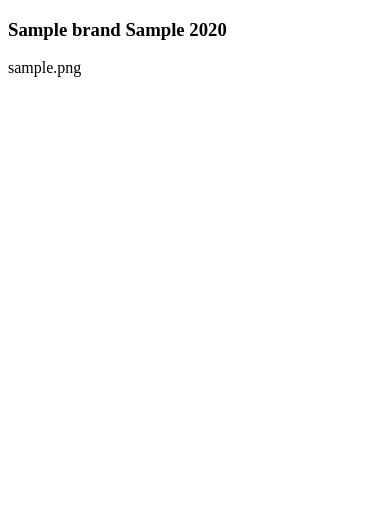
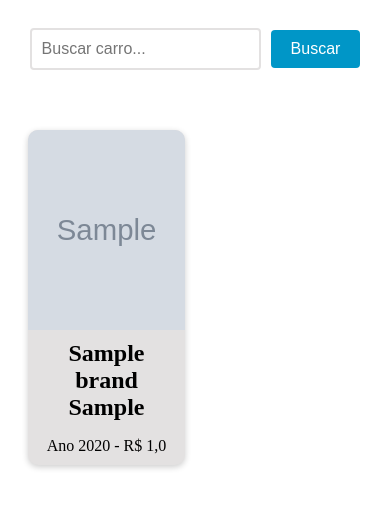
Before and after one commit to kauaamado/django-carros, a Django app: page /cars/ in a window 390 px wide. Shown: the top 508 px of the page. Run offline with Django 5.2, Linux system fonts and the light colour scheme; tables that the repository leaves empty hold one stand-in row (values such as "Sample post"); grey boxes marked "Sample" are stand-in pictures.

Commit message:
feat: adiciona template com CSS para /cars

```diff
--- a/app/urls.py
+++ b/app/urls.py
@@ -22,5 +22,5 @@ from cars.views import cars_view
 
 urlpatterns = [
     path('admin/', admin.site.urls),
-    path('cars/', cars_view)
+    path('cars/', cars_view, name='cars_list')
 ] + static(settings.MEDIA_URL, document_root=settings.MEDIA_ROOT)
--- a/cars/templates/cars.html
+++ b/cars/templates/cars.html
@@ -1,14 +1,112 @@
-<!DOCTYPE html>
-<html>
-    <head>
-        <title>Meus carros</title>
-    </head>
-    {% block content %}
-        <body>
-            {% for car in cars %}
-                <h3>{{ car.brand }} {{ car.model }} {{car.factory_year}}</h1>
-                <img>{{car.photo}}<img>
-            {% endfor %}
-        </body>
-    {% endblock %}
-</html>
+{% block content %}
+  <style>
+    .car-grid {
+      display: grid;
+      grid-template-columns: repeat(3, 1fr);
+      gap: 20px;
+      margin: 0 auto;
+      max-width: 1200px;
+      padding: 20px;
+    }
+
+    .car-card {
+      background-color: #e3e1e1;
+      box-shadow: 0 2px 6px rgba(0, 0, 0, 0.2);
+      border-radius: 10px;
+      overflow: hidden;
+      text-align: center;
+      transition: all 0.3s ease;
+    }
+
+    .car-card:hover {
+        cursor: pointer;
+        box-shadow: 0 4px 10px rgba(0, 0, 0, 0.4);
+        transform: translateY(-2px);
+    }
+
+    .car-card img {
+      width: 100%;
+      height: 200px;
+      object-fit: cover;
+    }
+
+    .car-card h3 {
+        font-size: 20px;
+        margin-top: 10px;
+        margin-bottom: 5px;
+    }
+
+    .car-card h2 {
+      font-size: 1.5rem;
+      margin: 10px;
+    }
+
+    .car-card p {
+      font-size: 1rem;
+      margin-bottom: 10px;
+    }
+
+    @media (max-width: 768px) {
+      .car-grid {
+        grid-template-columns: repeat(2, 1fr);
+      }
+    }
+
+    form {
+        display: flex;
+        justify-content: center;
+        align-items: center;
+        margin-bottom: 20px;
+        text-align: center;
+        padding: 20px;
+    }
+
+    input[type="text"] {
+        padding: 10px;
+        font-size: 16px;
+        border: 2px solid #e3e1e1;
+        border-radius: 4px;
+        margin-right: 10px;
+        transition: border-bottom-color 0.3s ease-in-out;
+    }
+
+    input[type="text"]:focus {
+        outline: none;
+        border-bottom-color: #e3e1e1;
+    }
+
+    button[type="submit"] {
+        background-color: #0096c7;
+        color: #fff;
+        border: none;
+        padding: 10px 20px;
+        font-size: 16px;
+        border-radius: 4px;
+        cursor: pointer;
+        transition: background-color 0.3s ease-in-out;
+    }
+
+    button[type="submit"]:hover {
+        background-color: #108eb8;
+    }
+  </style>
+
+  <form method="GET" action="{% url 'cars_list' %}">
+    <input type="text" name="search" placeholder="Buscar carro...">
+    <button type="submit">Buscar</button>
+  </form>
+
+  <div class="car-grid">
+    {% if cars %}
+      {% for car in cars %}
+        <div class="car-card">
+          <img src="{{ car.photo.url }}" alt="{{ car.model }} - {{ car.brand }}">
+          <h2>{{ car.brand }} {{ car.model }}</h2>
+          <p>Ano {{ car.factory_year }} - R$ {{ car.value }}</p>
+        </div>
+      {% endfor %}
+    {% else %}
+      <p class="no-results">Nenhum carro encontrado.</p>
+    {% endif %}
+  </div>
+{% endblock %}
--- a/cars/views.py
+++ b/cars/views.py
@@ -4,11 +4,11 @@ from cars.models import Car
 # ~~~~{ Views da página /cars }~~~~ #
 
 def cars_view(request):
-    cars = Car.objects.all()
+    cars = Car.objects.all().order_by('brand', 'model')
     search = request.GET.get('search')
 
     if search:
-        cars = Car.objects.filter(model__icontains=search)
+        cars = Car.objects.filter(model__icontains=search).order_by('model')
 
     return render(
         request,
```
